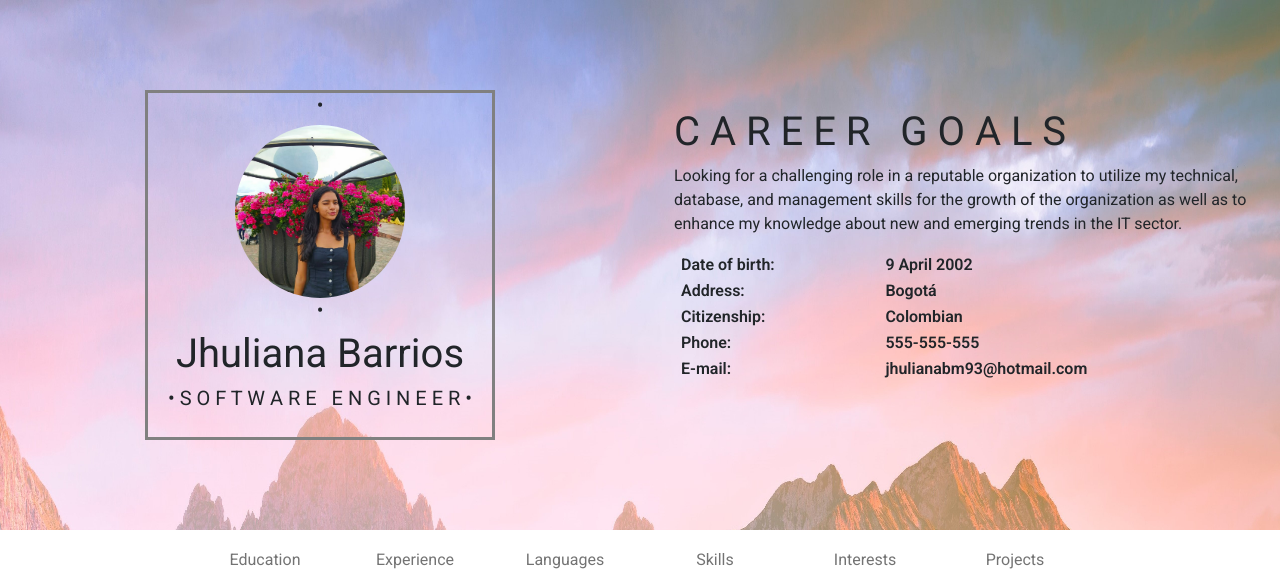
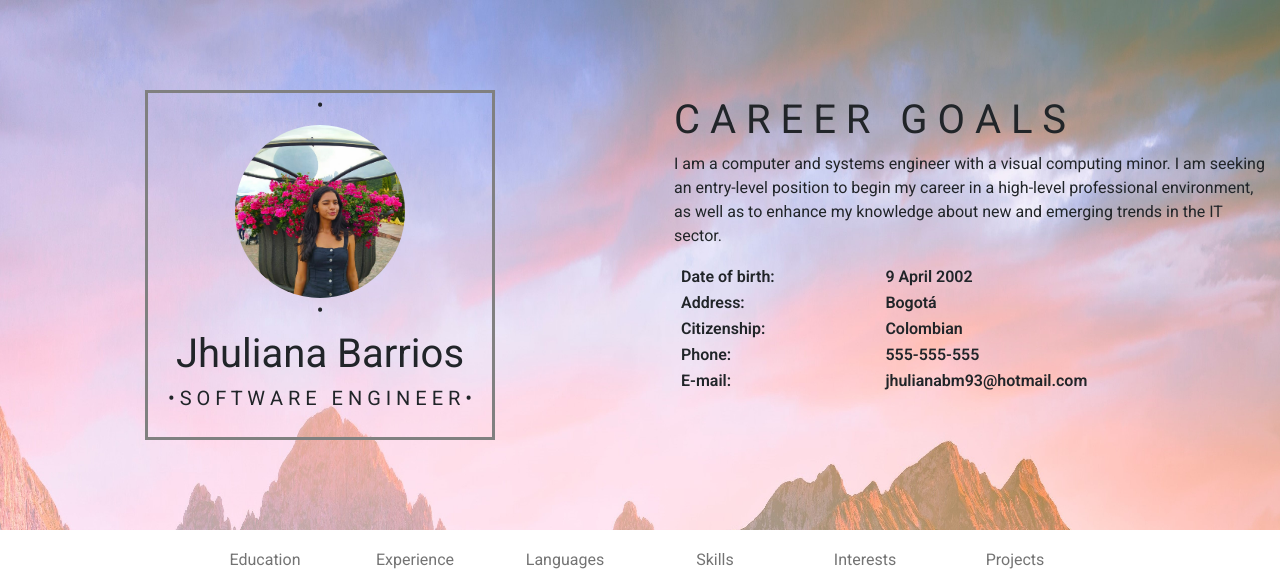
Before and after one commit to NicPoch/ISIS3710_ejercicios, a plain HTML site: page entrega1/index.html in a window 1280 px wide. Shown: the top 587 px of the page. Drawn offline with nearby package versions, Linux system fonts and the light colour scheme.

Commit message:
Update index.html

```diff
--- a/entrega1/index.html
+++ b/entrega1/index.html
@@ -39,9 +39,9 @@
             <div class="col-md-6 align-self-center">
                 <div class="row career_goals_p">
                     <h1>C A R E E R &nbsp;&nbsp;G O A L S</h1>
-                    <p>Looking for a challenging role in a reputable organization to utilize my technical, database, and
-                        management skills for the growth of the organization as well as to enhance my knowledge about
-                        new and emerging trends in the IT sector.</p>
+                    <p>I am a computer and systems engineer with a visual computing minor. I am seeking an entry-level
+                        position to begin my career in a high-level professional environment, as well as to enhance my
+                        knowledge about new and emerging trends in the IT sector.</p>
                     <br>
                 </div>
                 <div class="row">
```
